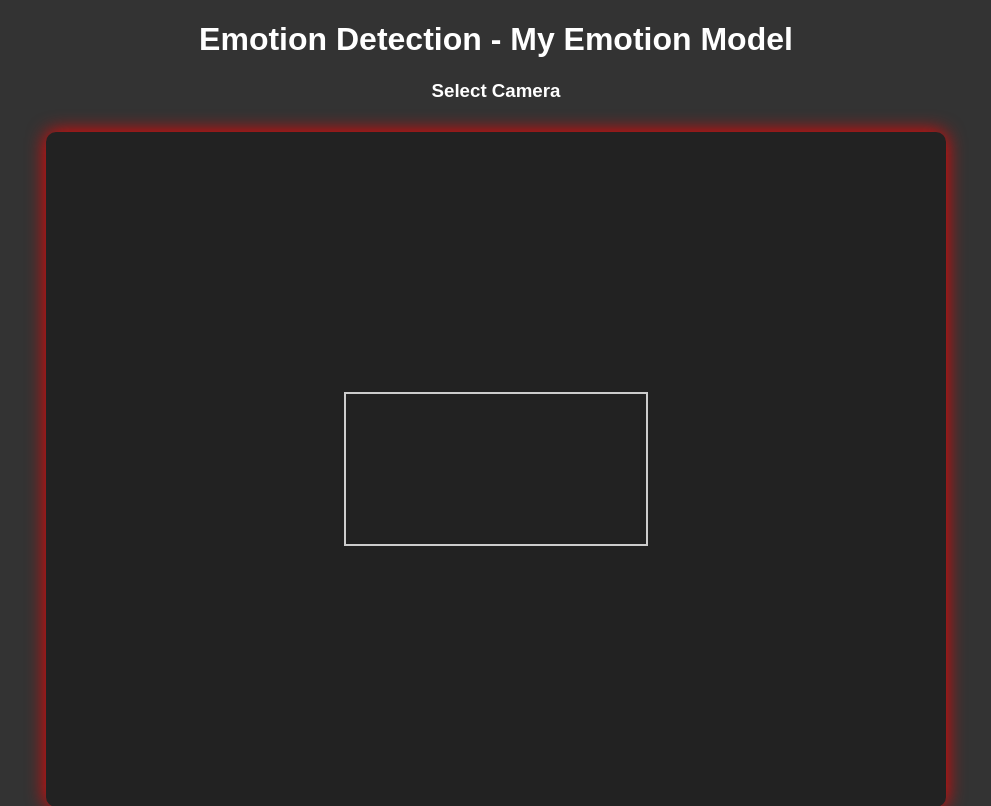
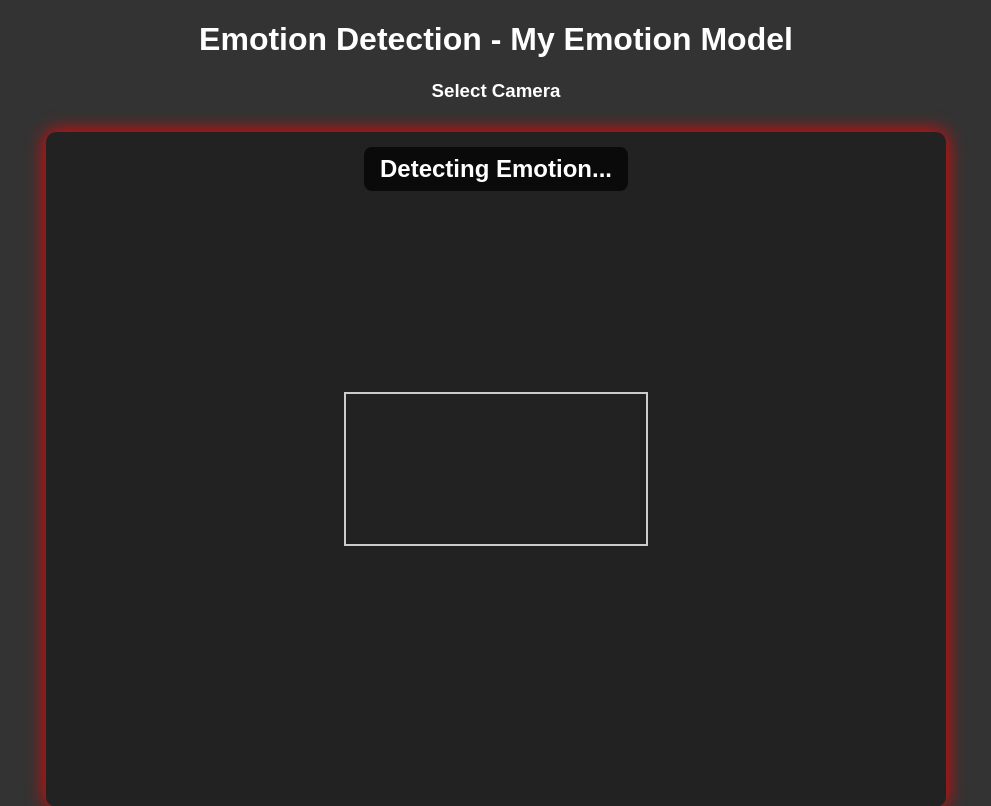
Before and after one commit to MY-starG/Real-Time-Emotion-Detection, a Flask app: page /page2 in a window 1280 px wide. Shown: the top 806 px of the page, without its empty margins (144-1135 px from the left). Run offline with Flask 3, Linux system fonts and the light colour scheme.

Commit message:
Update MY EMOTION.html

```diff
--- a/templates/MY EMOTION.html
+++ b/templates/MY EMOTION.html
@@ -1,27 +1,49 @@
 <!DOCTYPE html>
 <html lang="en">
 <head>
-  <meta charset="UTF-8">
-  <meta name="viewport" content="width=device-width, initial-scale=1.0">
+  <meta charset="UTF-8" />
+  <meta name="viewport" content="width=device-width, initial-scale=1.0"/>
   <title>Emotion Detection - My Emotion Model</title>
   <link rel="stylesheet" href="static/page.css">
+  <style>
+    #emotion-box {
+      position: absolute;
+      top: 15px;
+      left: 50%;
+      transform: translateX(-50%);
+      font-size: 1.5rem;
+      font-weight: bold;
+      padding: 8px 16px;
+      border-radius: 8px;
+      color: #fff;
+      background-color: rgba(0, 0, 0, 0.7);
+    }
+
+    .emotion-Angry { background-color: #ff0000; }
+    .emotion-Disgust { background-color: #008000; }
+    .emotion-Fear { background-color: #0000ff; }
+    .emotion-Happy { background-color: #00ff00; color: #000; }
+    .emotion-Sad { background-color: #ffff00; color: #000; }
+    .emotion-Surprise { background-color: #00ffff; color: #000; }
+    .emotion-Neutral { background-color: #ff00ff; }
+    .emotion-Contempt { background-color: #800080; }
+  </style>
 </head>
 <body>
   <h1 style="text-align: center;">Emotion Detection - My Emotion Model</h1>
 
-  <!-- Camera selection and live video -->
+  <!-- Camera selection -->
   <div style="text-align: center; margin-bottom: 20px;">
     <h3>Select Camera</h3>
-    <!-- Camera dropdown will be inserted by JavaScript -->
+    <!-- Dropdown inserted by JS -->
   </div>
 
-  <div id="video-container" style="text-align: center;">
+  <!-- Live video feed -->
+  <div id="video-container" style="text-align: center; position: relative;">
     <video id="video" autoplay playsinline style="max-width: 100%; border: 2px solid #ccc;"></video>
     <canvas id="canvas" style="display:none;"></canvas>
+    <div id="emotion-box" class="emotion-Neutral">Detecting Emotion...</div>
   </div>
-
-  <!-- Display detected emotion -->
-  <div id="emotion-display" style="text-align:center; font-size:1.2rem; margin-top:10px;"></div>
 
   <!-- Training graph -->
   <div style="text-align: center; margin-top: 30px;">
@@ -29,13 +51,14 @@
     <img src="/training_graph" alt="Training Graph">
   </div>
 
-  <!-- ROC curve and comparison -->
+  <!-- ROC curve -->
   <div style="text-align: center; margin-top: 30px;">
     <h3>My Emotion Model ROC Curve</h3>
     <img src="static/images/roc_curve_my_emotion_model.png" alt="My Emotion ROC Curve">
     <h3>Comparison Table between FER-2013 and Custom Model</h3>
   </div>
 
+  <!-- Comparison table -->
   <table class="comparison-table" style="margin:0 auto; border-collapse:collapse;">
     <thead>
       <tr>
@@ -45,42 +68,22 @@
       </tr>
     </thead>
     <tbody>
-      <tr>
-        <td>Emotion Classes</td>
-        <td>7 (Basic emotions)</td>
-        <td>8 (Including Contempt)</td>
-      </tr>
-      <tr>
-        <td>Image Resolution</td>
-        <td>48x48 pixels</td>
-        <td>96x96 pixels</td>
-      </tr>
-      <tr>
-        <td>Training Dataset Size</td>
-        <td>~35,000 images</td>
-        <td>~29,000 images</td>
-      </tr>
-      <tr>
-        <td>Accuracy</td>
-        <td>89%</td>
-        <td>92%</td>
-      </tr>
-      <tr>
-        <td>Log Loss</td>
-        <td>2.24</td>
-        <td>1.75</td>
-      </tr>
+      <tr><td>Emotion Classes</td><td>7 (Basic emotions)</td><td>8 (Including Contempt)</td></tr>
+      <tr><td>Image Resolution</td><td>48x48 pixels</td><td>96x96 pixels</td></tr>
+      <tr><td>Training Dataset Size</td><td>~35,000 images</td><td>~29,000 images</td></tr>
+      <tr><td>Accuracy</td><td>89%</td><td>92%</td></tr>
+      <tr><td>Log Loss</td><td>2.24</td><td>1.75</td></tr>
     </tbody>
   </table>
 
   <!-- Go back button -->
   <div style="text-align: center; margin-top: 30px;">
     <button class="animated-button" onclick="window.location.href='/'">
-      <span>Go Back to Home</span>
-      <span></span>
+      <span>Go Back to Home</span><span></span>
     </button>
   </div>
 
+  <!-- Reusable emotion detection JS -->
   <script src="static/page.js" defer></script>
 </body>
 </html>
```
